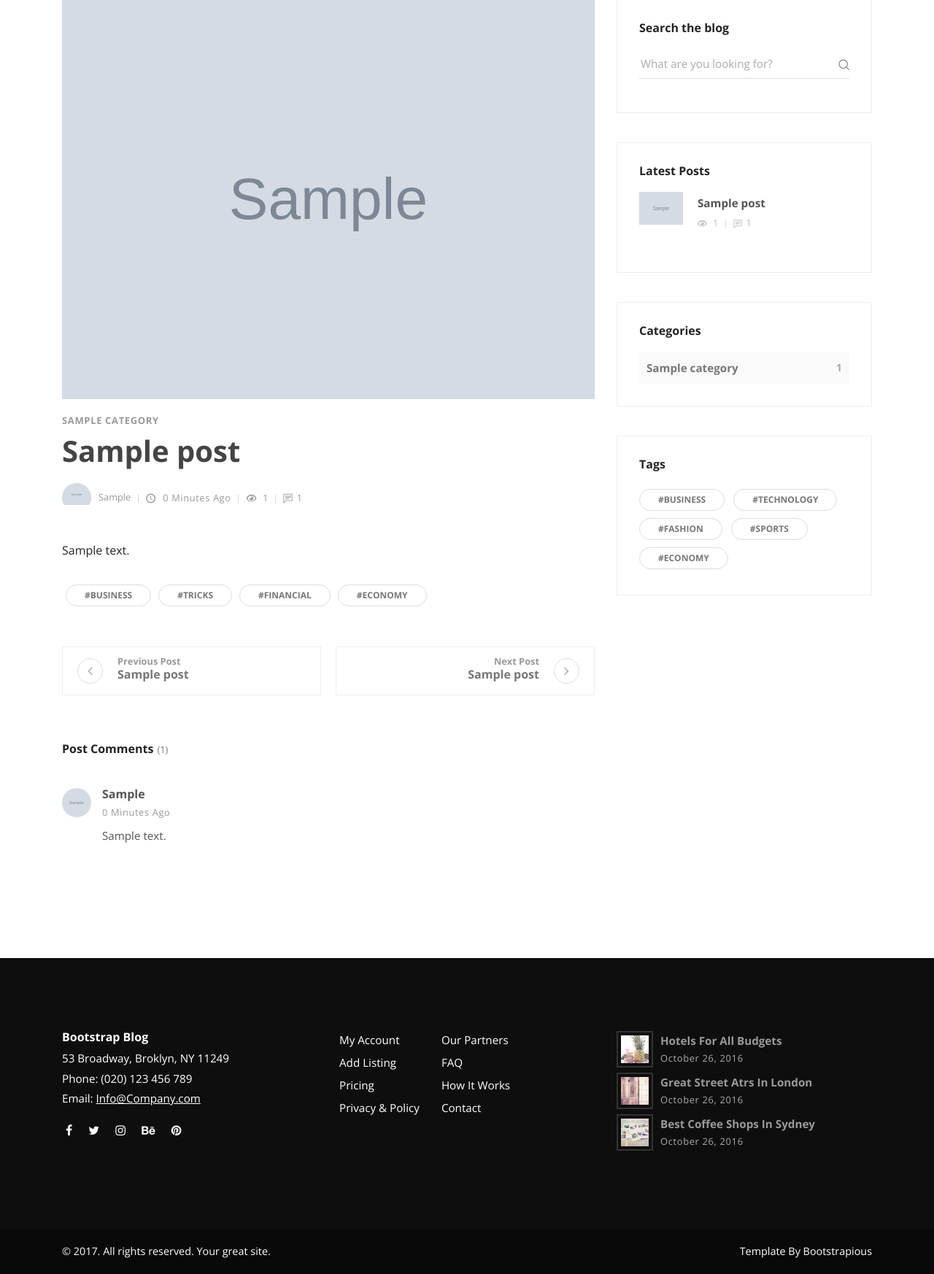
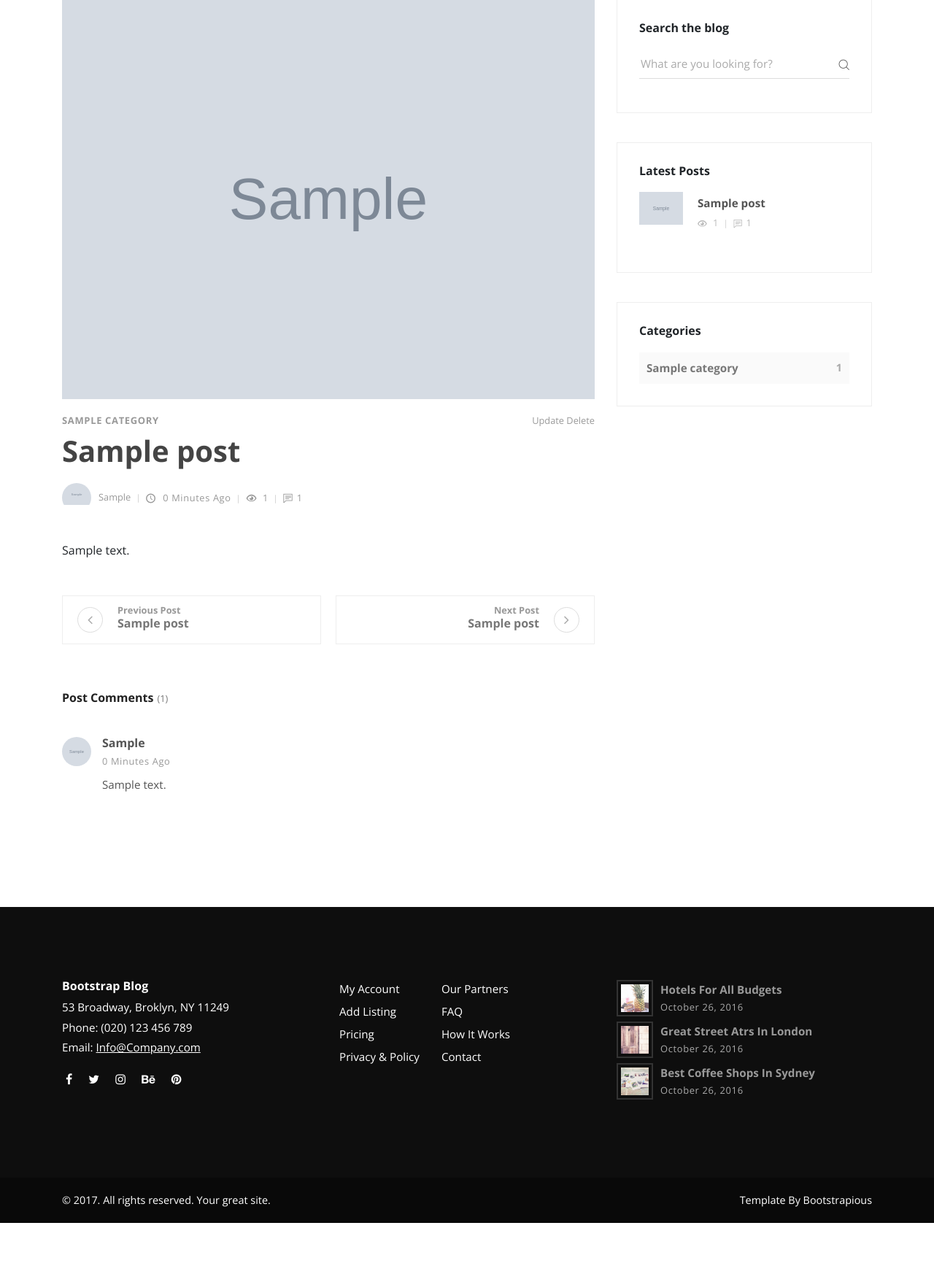
Before and after one commit to Jhersyvb/blog-with-django, a Django app: page /post/1/ in a window 1280 px wide. Shown: the part 132-1878 px from the top of the page at 73% size. After the commit the page ends 1808 px from the top, so only its background shows below. Run offline with Django 3.2, Linux system fonts and the light colour scheme; tables that the repository leaves empty hold one stand-in row (values such as "Sample post"); grey boxes marked "Sample" are stand-in pictures; some libraries are stand-ins or nearby versions.

Commit message:
Build any blog with Django - Part 6 - Post create, update, delete views and styling added

```diff
--- a/blog/settings.py
+++ b/blog/settings.py
@@ -27,10 +27,13 @@ INSTALLED_APPS = [
     'django.contrib.staticfiles',
 
     'tinymce',
+    'crispy_forms',
 
     'posts',
     'marketing',
 ]
+
+CRISPY_TEMPLATE_PACK = 'bootstrap4'
 
 MIDDLEWARE = [
     'django.middleware.security.SecurityMiddleware',
@@ -117,8 +120,6 @@ STATIC_ROOT = os.path.join(BASE_DIR, 'static')
 MEDIA_ROOT = os.path.join(BASE_DIR, 'media')
 
 TINYMCE_DEFAULT_CONFIG = {
-    'height': 360,
-    'width': 1120,
     'cleanup_on_startup': True,
     'custom_undo_redo_levels': 20,
     'selector': 'textarea',
--- a/blog/urls.py
+++ b/blog/urls.py
@@ -3,14 +3,17 @@ from django.conf.urls.static import static
 from django.contrib import admin
 from django.urls import path, include
 
-from posts.views import index, blog, post, search
+from posts.views import index, blog, post, search, post_create, post_update, post_delete
 
 urlpatterns = [
     path('admin/', admin.site.urls),
     path('', index),
     path('blog/', blog, name='post-list'),
     path('search/', search, name='search'),
+    path('create/', post_create, name='post-create'),
     path('post/<id>/', post, name='post-detail'),
+    path('post/<id>/update/', post_update, name='post-update'),
+    path('post/<id>/delete/', post_delete, name='post-delete'),
     path('tinymce/', include('tinymce.urls')),
 ]
 
--- a/posts/forms.py
+++ b/posts/forms.py
@@ -4,7 +4,7 @@ from .models import Post, Comment
 
 
 class TinyMCEWidget(TinyMCE):
-    def use_required_attribute(self, **args):
+    def use_required_attribute(self, *args):
         return False
 
 
@@ -17,7 +17,7 @@ class PostForm(forms.ModelForm):
 
     class Meta:
         model = Post
-        fields = '__all__'
+        fields = ('title', 'overview', 'content', 'thumbnail', 'categories', 'featured', 'previous_post', 'next_post')
 
 
 class CommentForm(forms.ModelForm):
--- a/posts/models.py
+++ b/posts/models.py
@@ -42,6 +42,12 @@ class Post(models.Model):
     def get_absolute_url(self):
         return reverse("post-detail", kwargs={"id": self.id})
 
+    def get_update_url(self):
+        return reverse("post-update", kwargs={"id": self.id})
+
+    def get_delete_url(self):
+        return reverse("post-delete", kwargs={"id": self.id})
+
     @property
     def get_comments(self):
         return self.comments.all().order_by('-created_at')
--- a/posts/views.py
+++ b/posts/views.py
@@ -1,9 +1,16 @@
 from django.db.models import Count, Q
 from django.core.paginator import Paginator, EmptyPage, PageNotAnInteger
 from django.shortcuts import render, get_object_or_404, redirect, reverse
-from .forms import CommentForm
-from .models import Post
+from .forms import CommentForm, PostForm
+from .models import Post, Author
 from marketing.models import Signup
+
+
+def get_author(user):
+    qs = Author.objects.filter(user=user)
+    if qs.exists():
+        return qs[0]
+    return None
 
 
 def search(request):
@@ -83,3 +90,50 @@ def post(request, id):
         'category_count': category_count
     }
     return render(request, 'post.html', context)
+
+
+def post_create(request):
+    title = 'Create'
+    form = PostForm(request.POST or None, request.FILES or None)
+    author = get_author(request.user)
+    if request.method == 'POST':
+        if form.is_valid():
+            form.instance.author = author
+            form.save()
+            return redirect(reverse('post-detail', kwargs={
+                'id': form.instance.id
+            }))
+    context = {
+        'title': title,
+        'form': form
+    }
+    return render(request, 'post_create.html', context)
+
+
+def post_update(request, id):
+    title = 'Update'
+    post = get_object_or_404(Post, id=id)
+    form = PostForm(
+        request.POST or None,
+        request.FILES or None,
+        instance=post
+    )
+    author = get_author(request.user)
+    if request.method == 'POST':
+        if form.is_valid():
+            form.instance.author = author
+            form.save()
+            return redirect(reverse('post-detail', kwargs={
+                'id': form.instance.id
+            }))
+    context = {
+        'title': title,
+        'form': form
+    }
+    return render(request, 'post_create.html', context)
+
+
+def post_delete(request, id):
+    post = get_object_or_404(Post, id=id)
+    post.delete()
+    return redirect(reverse('post-list'))
--- a/templates/header.html
+++ b/templates/header.html
@@ -6,9 +6,9 @@
         <div class="close-btn"><i class="icon-close"></i></div>
         <div class="row d-flex justify-content-center">
           <div class="col-md-8">
-            <form action="#">
+            <form action="{% url 'search' %}">
               <div class="form-group">
-                <input type="search" name="search" id="search" placeholder="What are you looking for?">
+                <input type="search" name="q" id="search" placeholder="What are you looking for?">
                 <button type="submit" class="submit"><i class="icon-search-1"></i></button>
               </div>
             </form>
--- a/templates/post.html
+++ b/templates/post.html
@@ -24,6 +24,10 @@
                 <a href="#">{{ cat }}</a>
                 {% endfor %}
               </div>
+              <div class="text-left">
+                <a href="{{ post.get_update_url }}">Update</a>
+                <a href="{{ post.get_delete_url }}">Delete</a>
+              </div>
             </div>
             <h1>{{ post.title }}<a href="#"><i class="fa fa-bookmark-o"></i></a></h1>
             <div class="post-footer d-flex align-items-center flex-column flex-sm-row"><a href="#"
@@ -40,8 +44,6 @@
             <div class="post-body">
               {{ post.content | safe }}
             </div>
-            <div class="post-tags"><a href="#" class="tag">#Business</a><a href="#" class="tag">#Tricks</a><a href="#"
-                class="tag">#Financial</a><a href="#" class="tag">#Economy</a></div>
             <div class="posts-nav d-flex justify-content-between align-items-stretch flex-column flex-md-row">
               {% if post.previous_post %}
               <a href="{{ post.previous_post.get_absolute_url }}" class="prev-post text-left d-flex align-items-center">
--- a/templates/sidebar.html
+++ b/templates/sidebar.html
@@ -43,17 +43,4 @@
     </div>
     {% endfor %}
   </div>
-  <!-- Widget [Tags Cloud Widget]-->
-  <div class="widget tags">
-    <header>
-      <h3 class="h6">Tags</h3>
-    </header>
-    <ul class="list-inline">
-      <li class="list-inline-item"><a href="#" class="tag">#Business</a></li>
-      <li class="list-inline-item"><a href="#" class="tag">#Technology</a></li>
-      <li class="list-inline-item"><a href="#" class="tag">#Fashion</a></li>
-      <li class="list-inline-item"><a href="#" class="tag">#Sports</a></li>
-      <li class="list-inline-item"><a href="#" class="tag">#Economy</a></li>
-    </ul>
-  </div>
 </aside>
```
Also changed, not shown: templates/post_create.html (added, +20 -0 lines), templates/tags.html (added, +13 -0 lines).
